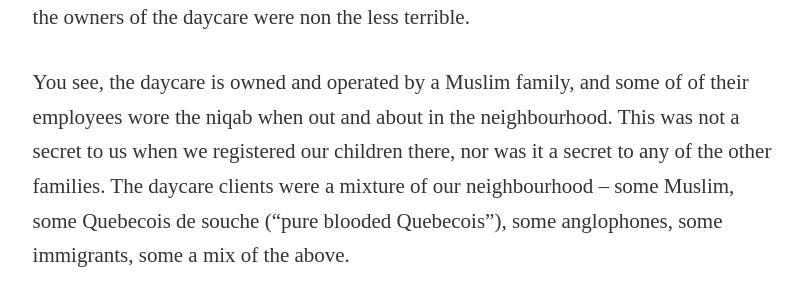
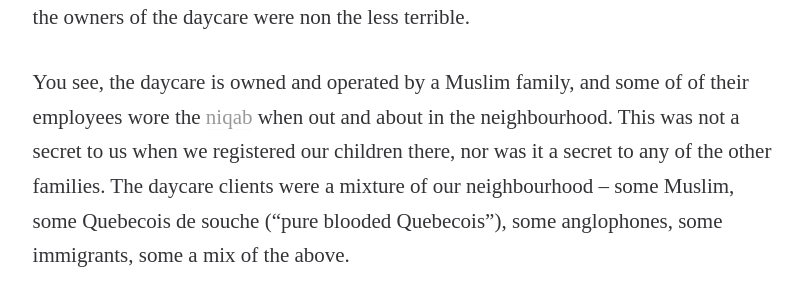
Before and after one commit to poupartfarms/poupartfarms.github.io, a Jekyll site: the page built from _posts/2016-11-18-electing-hate.md, in a window 1280 px wide. Shown: the part 1421-1721 px from the top of the page, without its empty margins (233-1043 px from the left). Built offline with Jekyll 4.4.1, drawn with Linux system fonts in a browser that asks for light colours; some web fonts are replaced; part of the change alters nothing that is shown.

```diff
--- a/_posts/2016-11-18-electing-hate.md
+++ b/_posts/2016-11-18-electing-hate.md
@@ -45,11 +45,12 @@ the effects on the educators and the owners of the daycare were non the less
 terrible.
 
 You see, the daycare is owned and operated by a Muslim family, and some of
-of their employees wore the niqab when out and about in the neighbourhood.
-This was not a secret to us when we registered our children there, nor was it
-a secret to any of the other families. The daycare clients were a mixture of
-our neighbourhood -- some Muslim, some Quebecois de souche ("pure blooded
-Quebecois"), some anglophones, some immigrants, some a mix of the above.
+of their employees wore the [niqab](https://en.wikipedia.org/wiki/Niq%C4%81b)
+when out and about in the neighbourhood. This was not a secret to us when we
+registered our children there, nor was it a secret to any of the other families.
+The daycare clients were a mixture of our neighbourhood -- some Muslim, some
+Quebecois de souche ("pure blooded Quebecois"), some anglophones, some
+immigrants, some a mix of the above.
 
 We were drawn in by the Montesori style educational program, the gentle nature
 of the educators, the pluralism that reflected our community, and ironically,
```
